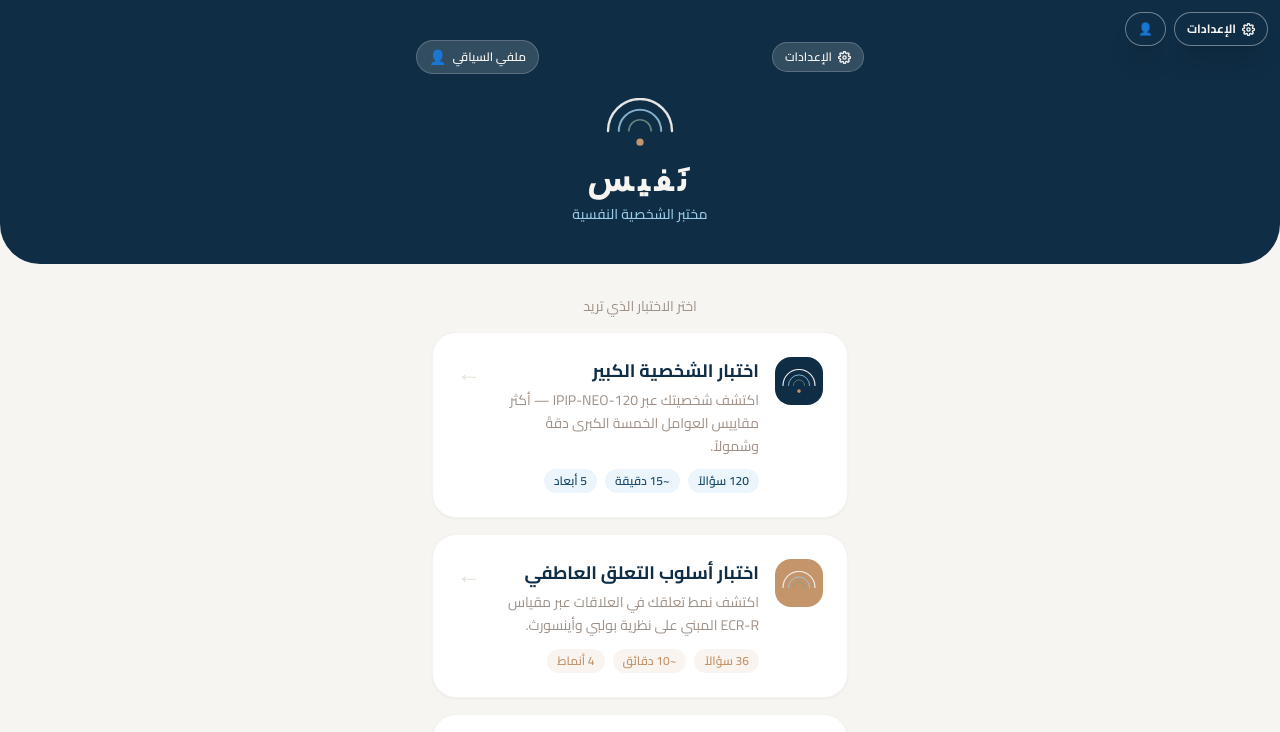
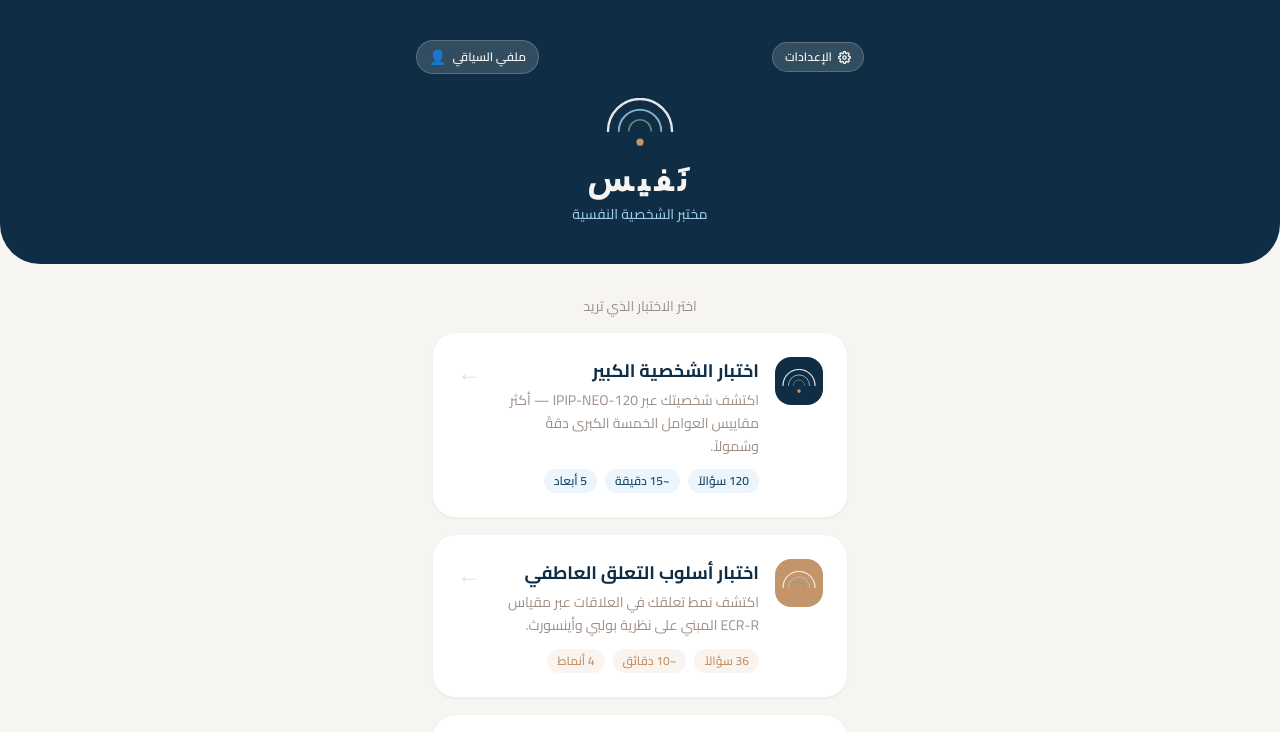
Before and after one commit to hamdynydhal-arch/social-media-manager, a React (Vite) app in the folder psy/: page / in a window 1280 px wide. Shown: the top 732 px of the page. Built offline with nearby package versions, Linux system fonts and the light colour scheme.

Commit message:
fix(psy): hide fixed global nav on home page (duplicate buttons)
Co-Authored-By: Claude Sonnet 4.6 <noreply@anthropic.com>
Claude-Session: https://claude.ai/code/session_01AJz3UpfTSaGCs7uNRAg4MY

```diff
--- a/psy/src/App.tsx
+++ b/psy/src/App.tsx
@@ -311,9 +311,9 @@ export default function App() {
       {showBanner && (
         <InstallPromptBanner onInstall={handleInstall} onDismiss={handleDismiss} />
       )}
-      {/* Fixed global nav — always visible on every screen, z-50 ensures it's on top */}
+      {/* Fixed global nav — hidden on home (HomePage has its own buttons) */}
       <div
-        className="fixed top-3 right-3 z-50 flex items-center gap-2"
+        className={`fixed top-3 right-3 z-50 flex items-center gap-2 ${appView === 'home' ? 'hidden' : ''}`}
         dir="rtl"
       >
         <button
```
